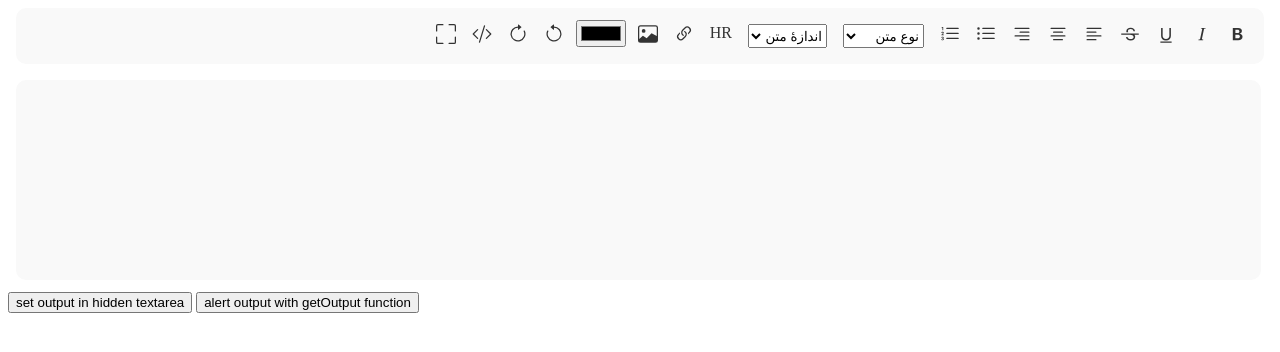
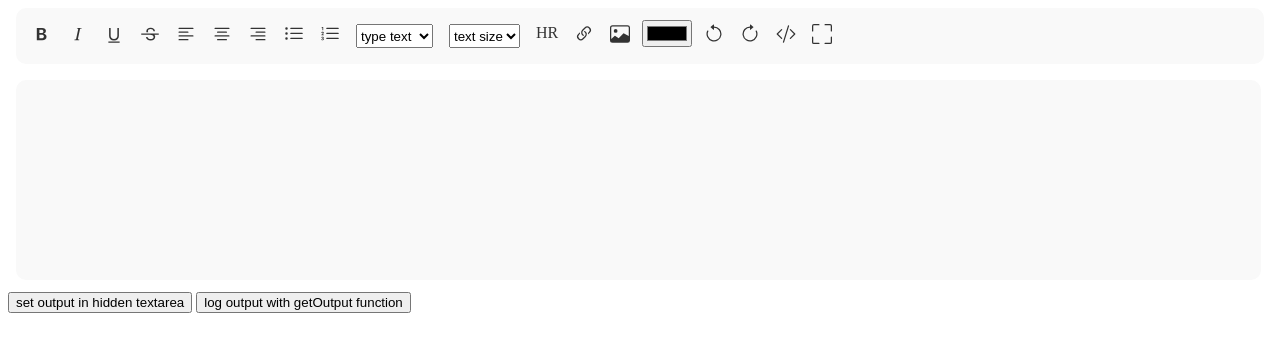
Before and after one commit to alirezakefayati/writer.js, a plain HTML site: page index.html in a window 1280 px wide. Drawn offline with Linux system fonts and the light colour scheme.

Commit message:
change project

```diff
--- a/index.html
+++ b/index.html
@@ -13,9 +13,9 @@
         <iframe id="writer-js" class="writer-js"></iframe>
     </div>
     <button onclick="writerJs.setOutput()">set output in hidden textarea</button>
-    <button onclick="alert(writerJs.getOutput())">alert output with getOutput function</button>
+    <button onclick="cosole.log(writerJs.getOutput())">log output with getOutput function</button>
 </body>
 <script>
-    let writer_js = new writer('fa', 'writer-js', 'editor-box','', '*{font-family: vazir;}')
+    let writer_js = new writer('en', 'writer-js', 'editor-box','', '*{font-family: vazir;}')
 </script>
 </html>
```
